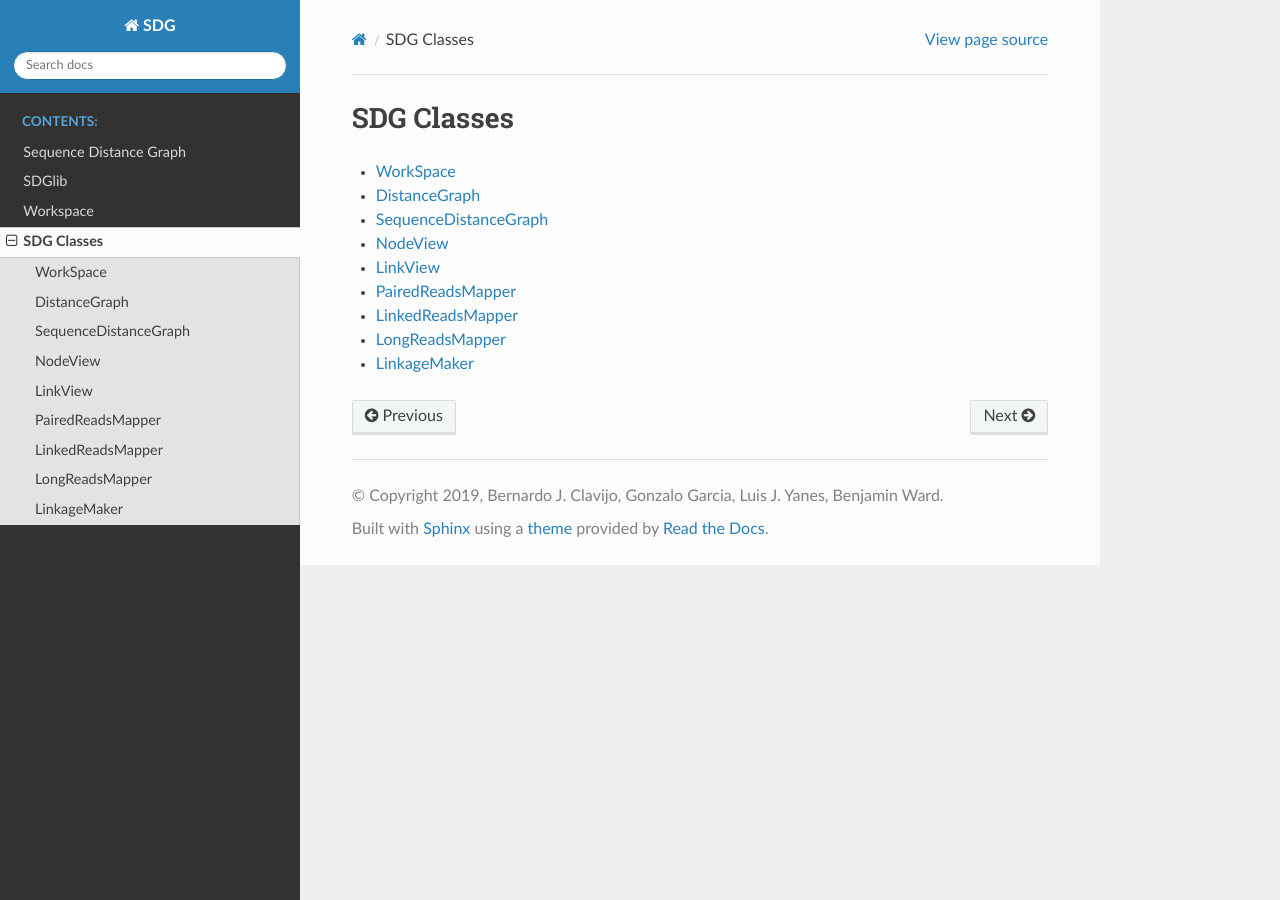
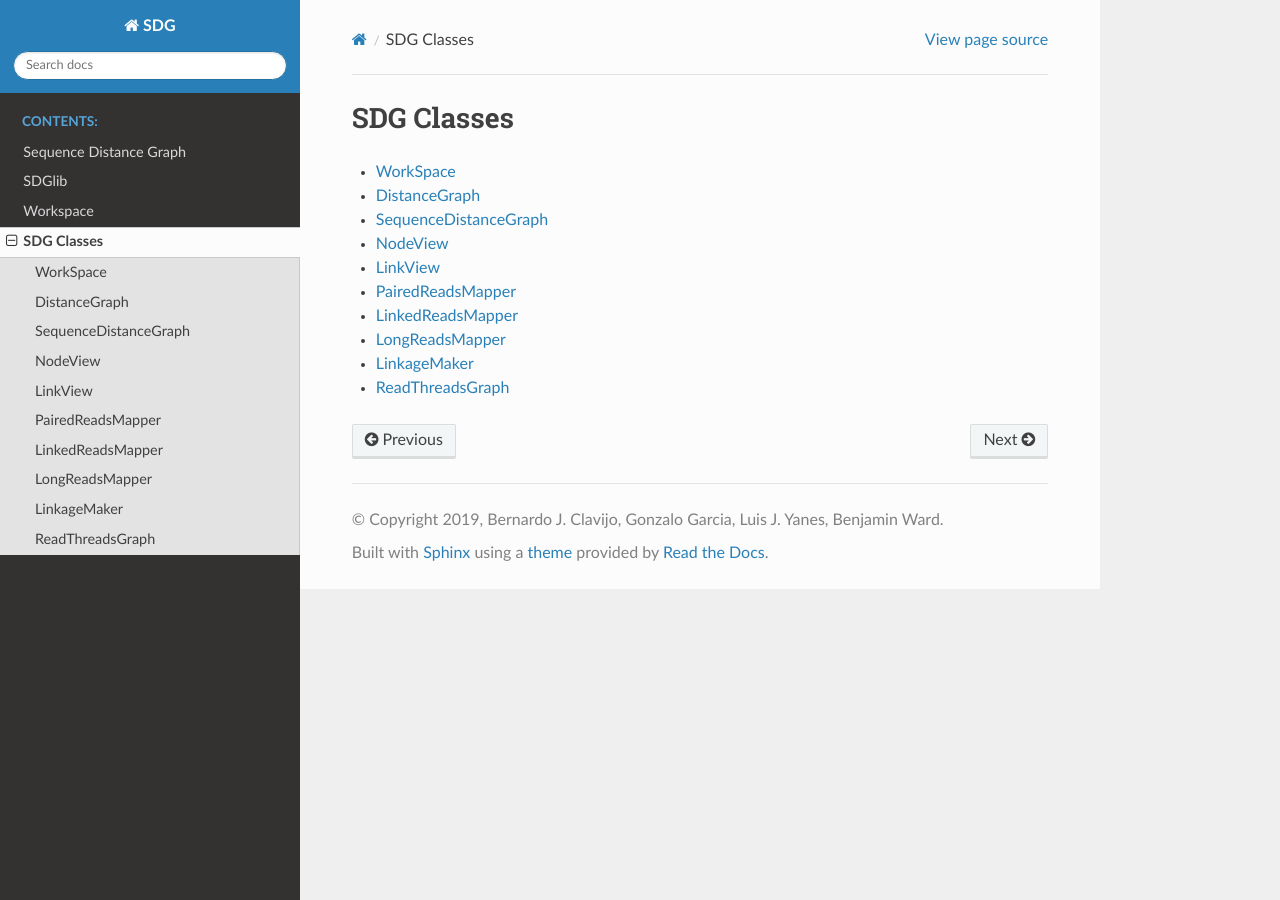
Before and after one commit to bioinfologics/sdg, a Sphinx documentation site: the page built from doc/sphinx/sdg/_sdglib_toc.rst, in a window 1280 px wide. Built offline with Sphinx 7.4.7 and the Read the Docs theme 2.0.0, drawn with Linux system fonts in a browser that asks for light colours.

Commit message:
Travis doc test

```diff
--- a/doc/sphinx/sdg/_sdglib_toc.rst
+++ b/doc/sphinx/sdg/_sdglib_toc.rst
@@ -11,3 +11,4 @@ SDG Classes
     sdglib/classes/LinkedReadsMapper.rst
     sdglib/classes/LongReadsMapper.rst
     sdglib/classes/LinkageMaker.rst
+    sdglib/classes/ReadThreadsGraph.rst
--- /dev/null
+++ b/doc/sphinx/sdg/sdglib/classes/ReadThreadsGraph.rst
@@ -0,0 +1,5 @@
+ReadThreadsGraph
+=========
+
+.. doxygenclass:: ReadThreadsGraph
+   :members:
```
Also changed, not shown: .travis.yml.
